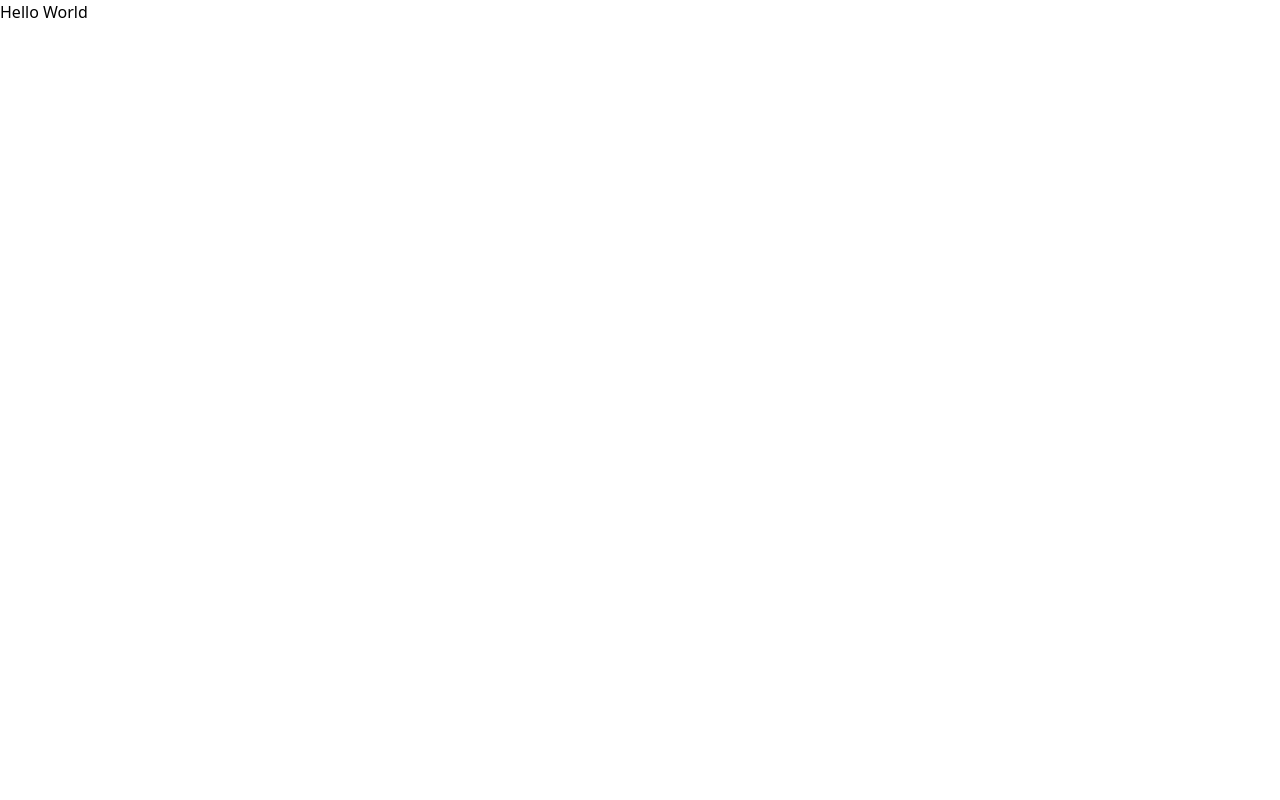
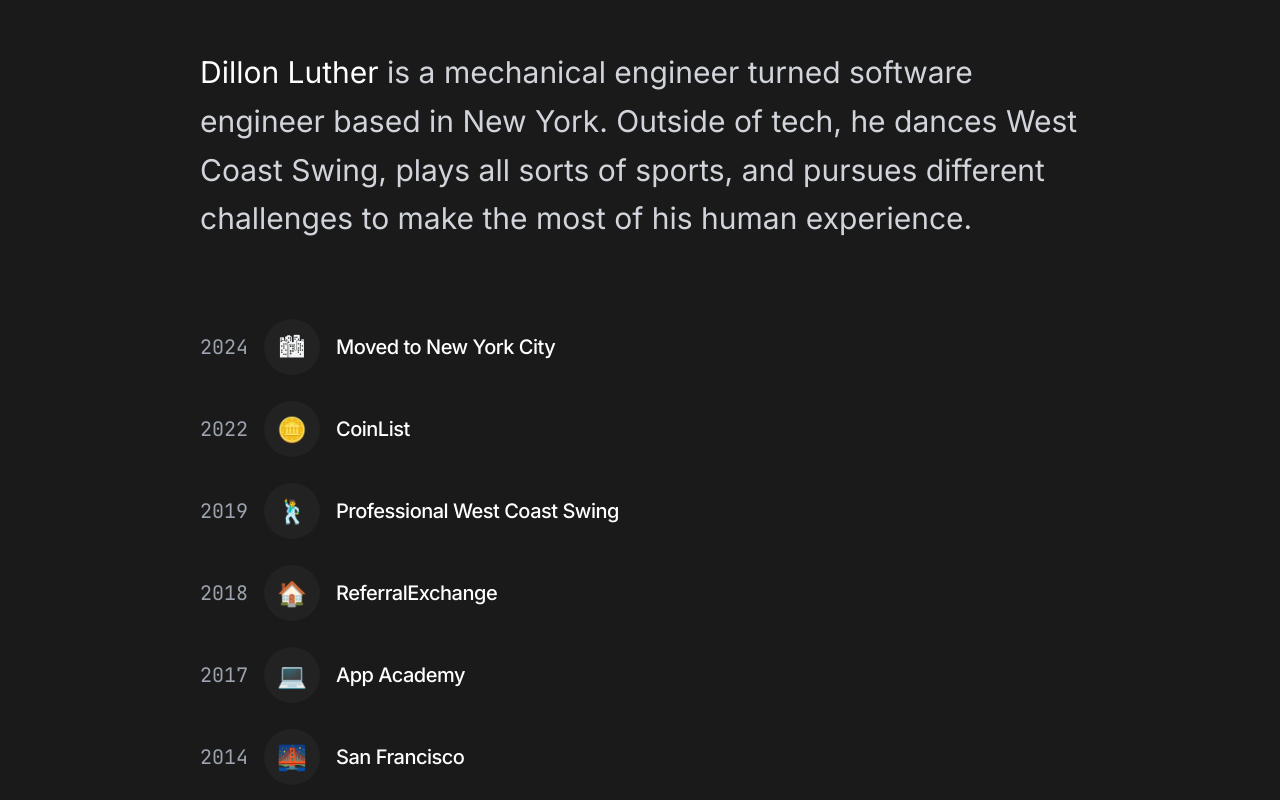
Before and after one commit to dtluther/dtluther.github.io, a React (Vite) app: page / in a window 1280 px wide. Shown: the top 800 px of the page. Built offline with nearby package versions, Linux system fonts and the light colour scheme.

Commit message:
Setup home page with timeline

```diff
--- a/src/App.tsx
+++ b/src/App.tsx
@@ -1,11 +1,7 @@
-import "./App.css";
+import HomePage from "./pages/Home";
 
 function App() {
-  return (
-    <div>
-      <h1>Hello World</h1>
-    </div>
-  );
+  return <HomePage />;
 }
 
 export default App;
--- a/src/index.css
+++ b/src/index.css
@@ -1,3 +1,98 @@
+/* Import Inter font for modern typography and JetBrains Mono for monospace text
+ * Inter: Clean, modern sans-serif font for general text
+ * JetBrains Mono: Developer-focused monospace font for code/technical content
+ */
+@import url('https://fonts.googleapis.com/css2?family=Inter:wght@400;500;600;700&family=JetBrains+Mono:wght@400;500;600&display=swap');
+
+/* Tailwind's layer directives for proper cascade order */
 @tailwind base;
 @tailwind components;
 @tailwind utilities;
+
+/* Base layer: Fundamental styles that apply to raw HTML elements */
+@layer base {
+  html {
+    /* Enable OpenType features for better typography:
+     * cv02: Alternate 'a' glyph
+     * cv03: Alternate 'g' glyph
+     * cv04: Alternate 'w' glyph
+     * cv11: Alternate '1' glyph
+     */
+    font-feature-settings: "cv02","cv03","cv04","cv11";
+
+    /* Improve text rendering on modern browsers */
+    -webkit-font-smoothing: antialiased;
+    -moz-osx-font-smoothing: grayscale;
+
+    /* Enable smooth scrolling for better UX */
+    @apply scroll-smooth;
+  }
+
+  /* Set dark theme and base typography */
+  body {
+    /* Rich dark background with slight warmth */
+    @apply bg-[#1a1a1a] text-gray-100;
+    /* Use Inter as primary font with system fonts as fallback */
+    font-family: 'Inter', system-ui, -apple-system, sans-serif;
+  }
+
+  /* Smooth transitions for all links */
+  a {
+    @apply transition-colors duration-200;
+  }
+
+  /* Consistent heading styles across the site */
+  h1, h2, h3, h4, h5, h6 {
+    @apply font-medium tracking-tight text-white;
+  }
+}
+
+/* Component layer: Reusable styles for common patterns */
+@layer components {
+  /* Rich text content styling */
+  .prose {
+    /* Remove max-width constraint */
+    @apply max-w-none;
+    /* Light gray text for better readability in dark mode */
+    @apply text-gray-300;
+  }
+
+  /* Link styling within rich text */
+  .prose a {
+    /* Blue links with hover state */
+    @apply text-blue-400 hover:text-blue-300;
+    /* Remove default underline for cleaner look */
+    @apply no-underline;
+  }
+
+  /* Bold text within rich text */
+  .prose strong {
+    /* Pure white for emphasis */
+    @apply text-white;
+  }
+}
+
+/* Custom Scrollbar Styling */
+/* Note: These styles only work in WebKit-based browsers (Chrome, Safari, Edge) */
+::-webkit-scrollbar {
+  /* Thin scrollbar for modern look */
+  @apply w-2;
+}
+
+/* Scrollbar track (the background) */
+::-webkit-scrollbar-track {
+  /* Dark background to match theme */
+  @apply bg-gray-900;
+}
+
+/* Scrollbar handle */
+::-webkit-scrollbar-thumb {
+  /* Rounded corners and subtle gray color */
+  @apply rounded-full bg-gray-700;
+}
+
+/* Scrollbar handle hover state */
+::-webkit-scrollbar-thumb:hover {
+  /* Lighter gray on hover for better feedback */
+  @apply bg-gray-600;
+}
--- /dev/null
+++ b/src/pages/Home.tsx
@@ -0,0 +1,172 @@
+import { FC } from 'react';
+
+interface TimelineEvent {
+  year: number;
+  icon: string;
+  title: string;
+  linkUrl?: string;
+}
+
+// Separate timeline event component
+const TimelineEvent: FC<TimelineEvent> = ({ year, icon, title, linkUrl }) => {
+  const content = (
+    <div className={`group -ml-3 flex items-center gap-4 rounded-lg p-3 ${linkUrl ? 'transition-colors hover:bg-[#222]' : ''}`}>
+      <time className="font-mono text-xl text-gray-400">{year}</time>
+      <div className={`flex h-14 w-14 items-center justify-center rounded-full bg-[#222] ${linkUrl ? 'group-hover:bg-[#282828]' : ''}`}>
+        <span className="inline-block translate-y-[1px] text-2xl leading-none">{icon}</span>
+      </div>
+      <div className="flex-1">
+        <h3 className={`text-xl font-medium text-white ${linkUrl ? 'group-hover:text-[#c5b4e8]' : ''}`}>{title}</h3>
+      </div>
+    </div>
+  );
+
+  return linkUrl ? (
+    <li>
+      <a href={linkUrl} target="_blank" rel="noopener noreferrer" className="block">
+        {content}
+      </a>
+    </li>
+  ) : (
+    <li>{content}</li>
+  );
+};
+
+// Separate header component
+interface CurrentProjectProps {
+  startDate: Date;
+  title: string;
+  icon: string;
+}
+
+const CurrentProject: FC<CurrentProjectProps> = ({ startDate, title, icon }) => {
+  const daysSince = Math.floor((Date.now() - startDate.getTime()) / (1000 * 60 * 60 * 24));
+
+  return (
+    <div className="flex items-center gap-2">
+      <div className="text-right">
+        <p className="text-sm text-gray-400">Current project • Day {daysSince}</p>
+        <p className="text-xl text-white">{title}</p>
+      </div>
+      <div className="flex h-12 w-12 items-center justify-center rounded-full bg-[#222]">
+        <span className="inline-flex items-center justify-center text-2xl leading-none">{icon}</span>
+      </div>
+    </div>
+  );
+};
+
+// Timeline data
+const timelineEvents: TimelineEvent[] = [
+  {
+    year: 2024,
+    icon: "🏙",
+    title: "Moved to New York City",
+  },
+  {
+    year: 2022,
+    icon: "🪙",
+    title: "CoinList",
+    linkUrl: "https://coinlist.co",
+  },
+  {
+    year: 2019,
+    icon: "🕺",
+    title: "Professional West Coast Swing",
+  },
+  {
+    year: 2018,
+    icon: "🏠",
+    title: "ReferralExchange",
+    linkUrl: "https://www.referralexchange.com",
+  },
+  {
+    year: 2017,
+    icon: "💻",
+    title: "App Academy",
+    linkUrl: "https://www.appacademy.io",
+  },
+  {
+    year: 2014,
+    icon: "🌉",
+    title: "San Francisco",
+  },
+  {
+    year: 2012,
+    icon: "🚲",
+    title: "Journey Of Hope",
+  },
+  {
+    year: 2010,
+    icon: "😈",
+    title: "Arizona State University",
+  }
+].sort((a, b) => b.year - a.year);
+
+// Main component
+const HomePage: FC = () => {
+  const isHeaderVisible = false;
+  const HEADER_WIDTH = 220; // px
+  const HEADER_CONTENT_GAP = 12; // px
+
+  const containerClasses = `mx-auto ${isHeaderVisible ? 'max-w-7xl' : 'max-w-4xl'} px-2`;
+  const mainClasses = isHeaderVisible ? 'pt-36' : 'pt-12';
+  const mainStyles = isHeaderVisible
+    ? { maxWidth: `calc(100% - ${HEADER_WIDTH + HEADER_CONTENT_GAP}px)` }
+    : undefined;
+
+  return (
+    <div className={containerClasses}>
+      {isHeaderVisible && (
+        <Header />
+      )}
+
+      <main className={mainClasses} style={mainStyles}>
+        <Introduction />
+        <Timeline events={timelineEvents} />
+      </main>
+
+      <Footer />
+    </div>
+  );
+};
+
+const Header: FC = () => (
+  <header className="fixed top-0 right-0 left-0 z-10">
+    <div className="mx-auto max-w-7xl px-2">
+      <div className="flex justify-end py-12">
+        <CurrentProject
+          startDate={new Date('2024-01-01')}
+          title="Training to dunk"
+          icon="🏀"
+        />
+      </div>
+    </div>
+  </header>
+);
+
+const Introduction: FC = () => (
+  <div className="mb-16">
+    <p className="text-3xl text-gray-300 leading-relaxed">
+      <span className="text-white">Dillon Luther</span> is a mechanical engineer turned software engineer based in New York.
+      Outside of tech, he dances West Coast Swing, plays all sorts of sports, and pursues different challenges to make the most of his human experience.
+    </p>
+  </div>
+);
+
+const Timeline: FC<{ events: TimelineEvent[] }> = ({ events }) => (
+  <ul className="space-y-0.5">
+    {events.map((event) => (
+      <TimelineEvent key={`${event.year}-${event.title}`} {...event} />
+    ))}
+  </ul>
+);
+
+const Footer: FC = () => (
+  <div className="mt-16 pb-8 text-center">
+    <p className="text-sm text-gray-500">
+      Inspired by <a href="https://davidbaker.tv" target="_blank" rel="noopener noreferrer" className="hover:text-gray-400">davidbaker.tv</a>
+    </p>
+  </div>
+);
+
+export default HomePage;
--- a/tailwind.config.js
+++ b/tailwind.config.js
@@ -1,11 +1,27 @@
 /** @type {import('tailwindcss').Config} */
 export default {
+  // Specify which files Tailwind should scan for class names
   content: [
     "./index.html",
     "./src/**/*.{js,ts,jsx,tsx}",
   ],
   theme: {
-    extend: {},
+    extend: {
+      // Custom font stack configuration
+      fontFamily: {
+        // Standard Inter font from Google Fonts
+        sans: ['Inter', 'system-ui', 'sans-serif'],
+        // Monospace font for numerical values (like years)
+        // JetBrains Mono is optimized for readability
+        mono: ['JetBrains Mono', 'monospace'],
+      },
+      // Custom colors
+      colors: {
+        // Slightly lighter than pure black (#000000)
+        // Helps prevent the design from feeling too harsh
+        black: '#0A0A0A',
+      },
+    },
   },
-  plugins: []
+  plugins: [],
 }
```
